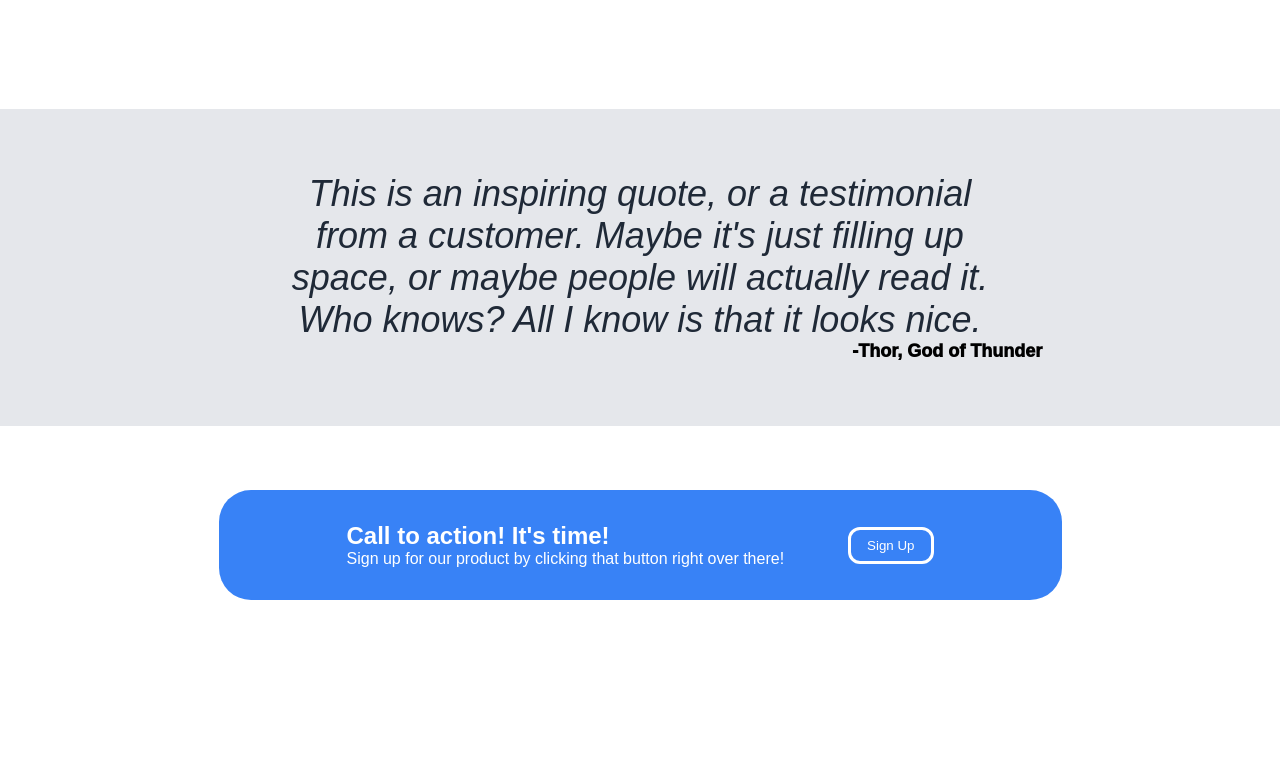
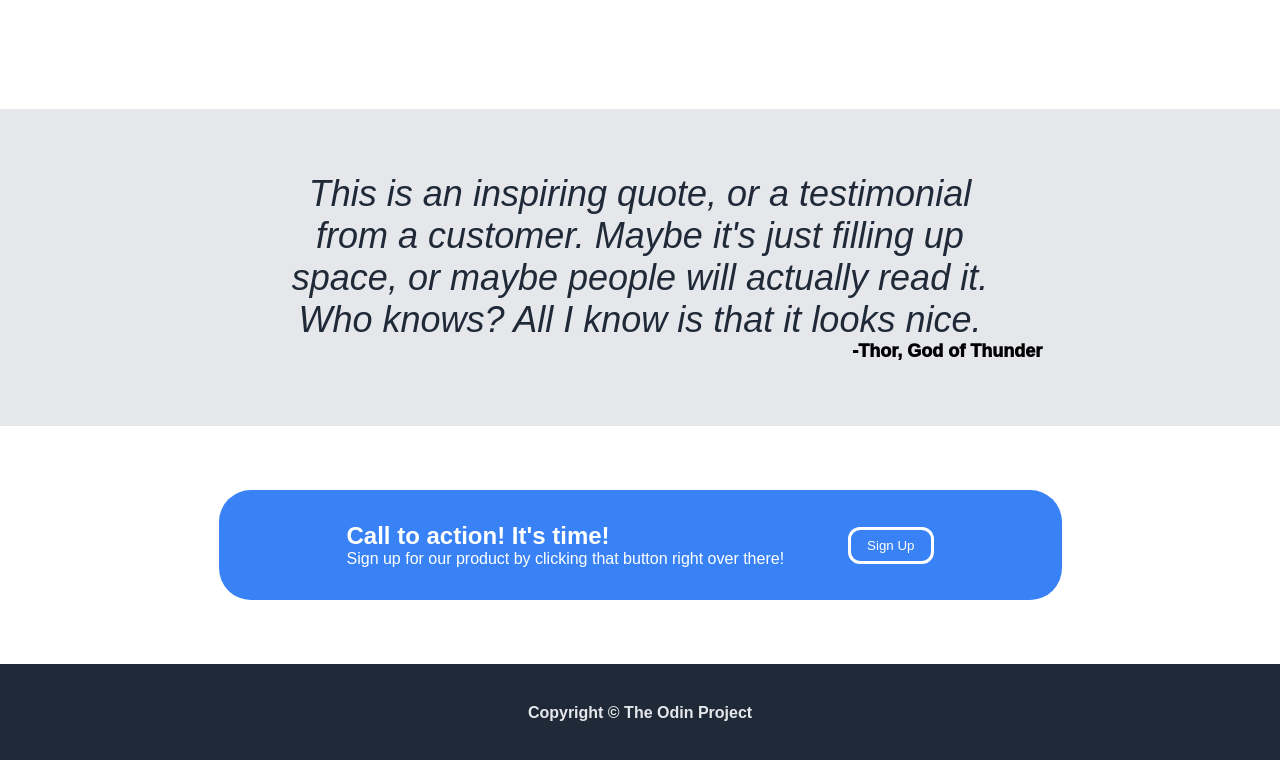
Before and after one commit to Seanster911/project-landingpage, a plain HTML site: page index.htm in a window 1280 px wide. Shown: the part 912-1672 px from the top of the page. Before the commit the page ends 1576 px from the top, so only its background shows below. Drawn offline with Linux system fonts and the light colour scheme.

Commit message:
revision 4
finished footer, project is done. looks as close to the exmaple as
possible

[Ticket: X]

```diff
--- a/index.htm
+++ b/index.htm
@@ -84,7 +84,7 @@
             </div>
         </div>
         <div class="footer">
-
+            <p>Copyright &copy; The Odin Project</p>
         </div>
     </div>
 </body>
--- a/style.css
+++ b/style.css
@@ -227,3 +227,13 @@ a {
     color: #FFF;
     font-weight 400;
 }
+
+.footer {
+    background-color: #1F2937;
+    display: flex;
+    justify-content: center;
+    align-items: center;
+    color: #E5E7EB;
+    font-weight: 600;
+    padding: 24px;
+}
```
